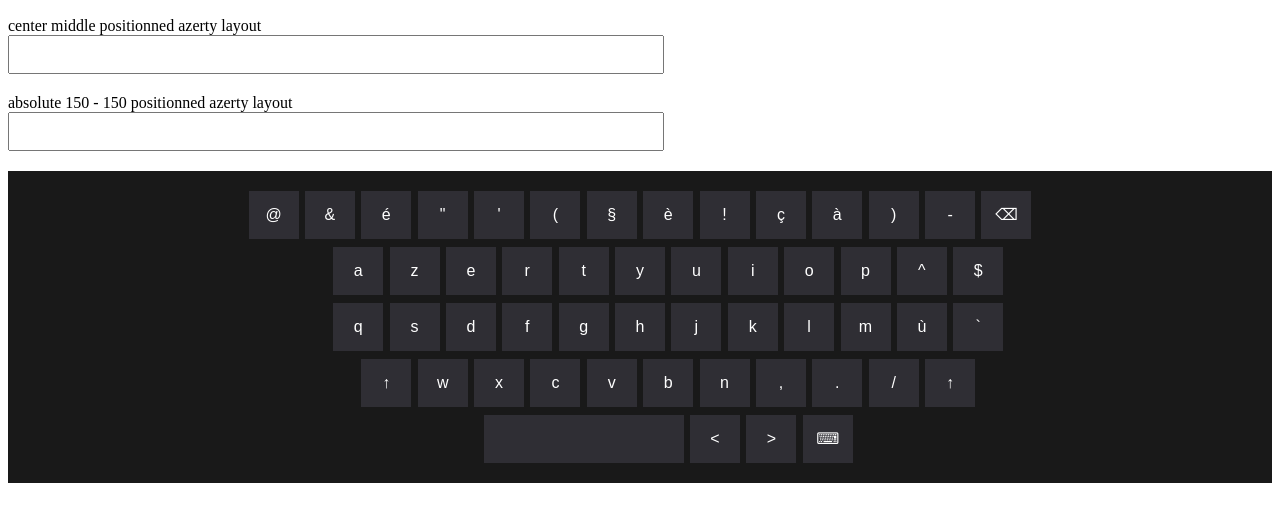
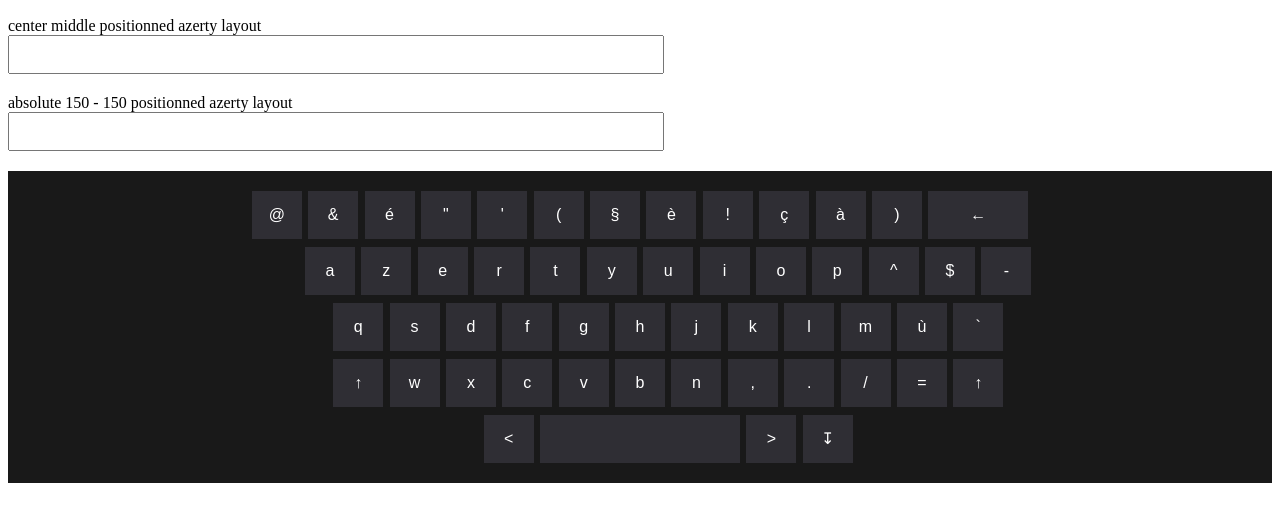
Before and after one commit to soixantecircuits/piano, a website: page demo/index.html in a window 1280 px wide. Shown: the part 140-662 px from the top of the page. Drawn offline with Linux system fonts and the light colour scheme; files that its build step writes are made by us from their sources.

Commit message:
Fix ASCII characters not displaying correctly

```diff
--- a/demo/main.js
+++ b/demo/main.js
@@ -1,4 +1,7 @@
 (function (){
   piano.init();
   document.querySelector('#input-2').click();
+  document.querySelector('#input-2').addEventListener('input', function (event){
+    console.log('input changed');
+  });
 })();
--- a/layouts/azerty.js
+++ b/layouts/azerty.js
@@ -12,10 +12,10 @@
 (function (k){
   k.layouts = k.layouts || [];
   k.layouts['azerty'] = [
-    ['@', '#'], ['&', '1'], ['é', '2'], ['"', '3'], ['\'', '4'], ['(', '5'], ['§', '6'], ['è', '7'], ['!', '8'], ['ç', '9'], ['à', '0'], [')', '°'], ['-', '_'], [{name: 'del', value: '⌫'}], ['break'],
-    ['a'], ['z'], ['e'], ['r'], ['t'], ['y'], ['u'], ['i'], ['o'], ['p'], ['^', '¨'], ['$', '*'],['break'],
+    ['@', '#'], ['&', '1'], ['é', '2'], ['"', '3'], ['\'', '4'], ['(', '5'], ['§', '6'], ['è', '7'], ['!', '8'], ['ç', '9'], ['à', '0'], [')', '°'], [{name: 'del', value: '&larr;'}], ['break'],
+    ['a'], ['z'], ['e'], ['r'], ['t'], ['y'], ['u'], ['i'], ['o'], ['p'], ['^', '¨'], ['$', '*'], ['-', '_'], ['break'],
     ['q'],['s'],['d'],['f'],['g'],['h'],['j'],['k'],['l'],['m'],['ù', '%'],['`', '£'],['break'],
-    [{name: 'shift', value: '↑'}], ['w'], ['x'], ['c'], ['v'], ['b'], ['n'], [',', '<'], ['.', '>'], ['/', '?'], [{name: 'shift', value: '↑'}], ['break'],
-    [{name: 'space', value: ' '}], [{name: 'larr', value: '<'}], [{name: 'rarr', value: '>'}], [{name: 'hide', value: '⌨'}]
+    [{name: 'shift', value: '↑'}], ['w'], ['x'], ['c'], ['v'], ['b'], ['n'], [',', '?'], ['.', ';'], ['/', ':'], ['=', '+'], [{name: 'shift', value: '↑'}], ['break'],
+    [{name: 'larr', value: '<'}], [{name: 'space', value: ' '}], [{name: 'rarr', value: '>'}], [{name: 'hide', value: '&DownTeeArrow;'}]
   ];
 })(piano || {});
--- a/piano.css
+++ b/piano.css
@@ -72,6 +72,9 @@
 .piano-container ul li .key:focus {
   outline: none;
 }
+.piano-container ul li.del {
+  width: 100px;
+}
 .piano-container ul li.space {
   width: 200px;
 }
--- a/piano.js
+++ b/piano.js
@@ -93,8 +93,8 @@ var piano = (function (k){
         if(typeof(layout[i][0]) == 'object'){
           li.className = layout[i][0].name;
           key.className = 'key ' + layout[i][0].name;
-          key.textContent = layout[i][0].value;
-          key.dataset.pianoKey = layout[i][0].value;
+          key.innerHTML = layout[i][0].value;
+          key.dataset.pianoKey = layout[i][0].name;
         } else {
           key.className = 'key ' + layout[i];
           key.textContent = layout[i][0];
```
